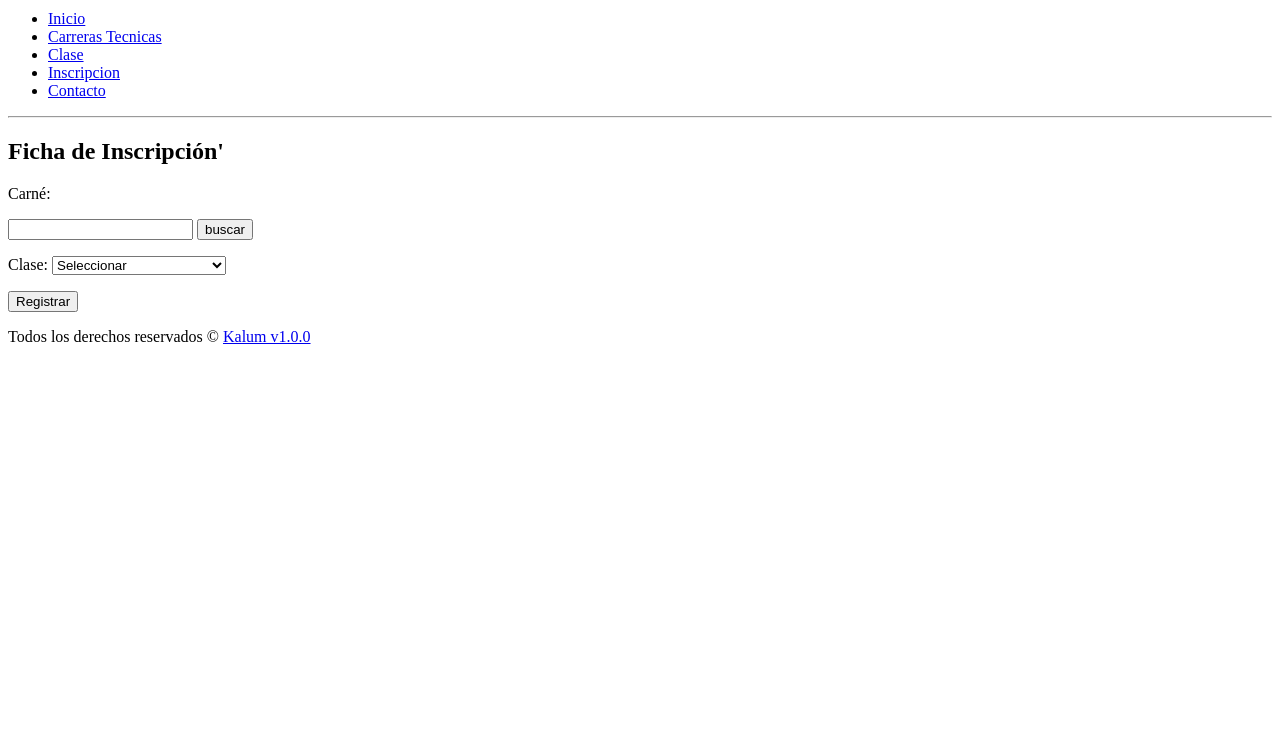
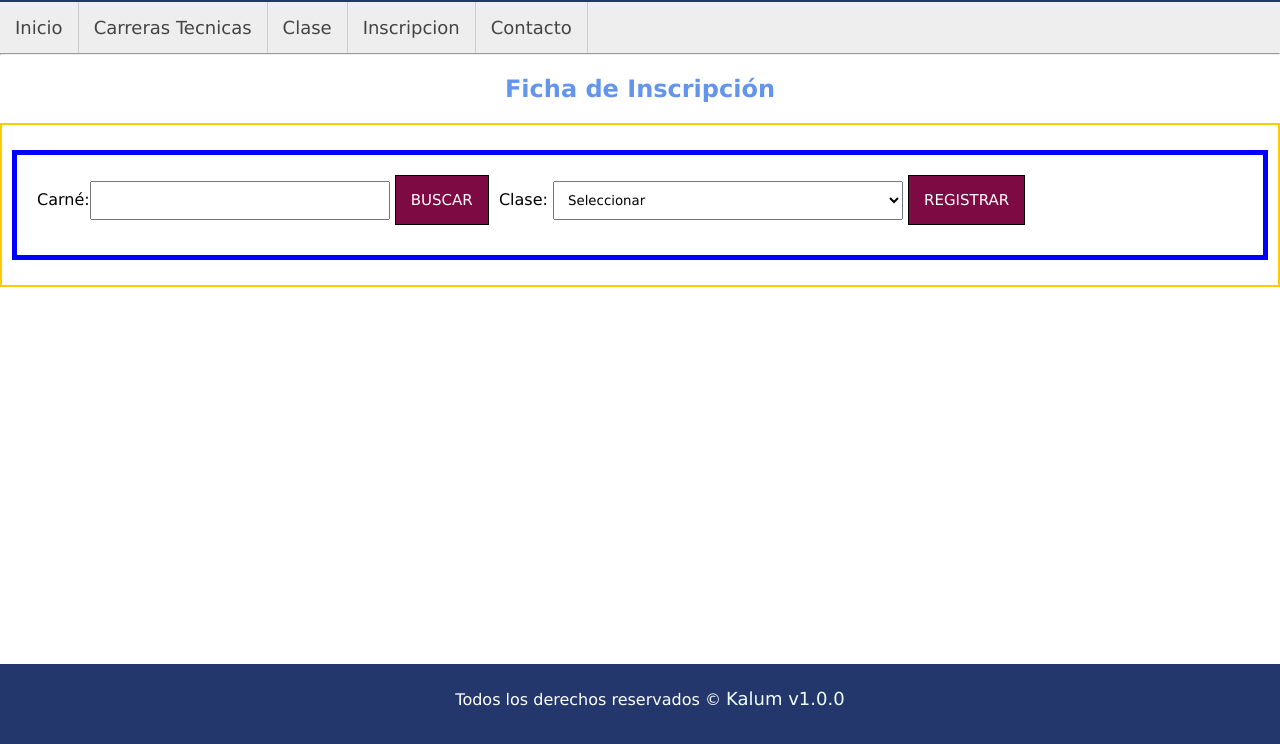
Before and after one commit to scifuentes-i078l/vs-frontend-2021, a plain HTML site: page inscripcion.html in a window 1280 px wide. Shown: the part 56-800 px from the top of the page. Drawn offline with Linux system fonts and the light colour scheme.

Commit message:
Finalizando el proceso de diseño de la pagina

```diff
--- a/assests/css/style.css
+++ b/assests/css/style.css
@@ -10,6 +10,7 @@ header{
     background:#23376D;
     text-align: center;
     color: white;
+    /*hace que el texto se separe 10 pixeles del cuadro del header*/
     padding: 10px;
 }
 
@@ -18,6 +19,7 @@ footer{
     text-align: center;
     color: white;
     padding: 10px;
+    /*se manda al fondo de la pgina*/
     bottom: 0px;
     position: fixed;
     width: 100%;
@@ -34,14 +36,20 @@ footer a{
     color:azure;
 
 }
-/*Selector por ID*/
+
+
+/*Selector por ID desventaja solo lo puedo usar una vez poruqe esta amarrado al id que a su vez es unico*/
 
 #contenido{
     border: 2px solid #FDCC00;
     padding: 10px;
 }
 
-#contenido img {
+
+#contenido table {
+    margin: auto;
+}
+#principal {
     margin-left: 20%;
 }
 
@@ -51,3 +59,77 @@ footer a{
     font-weight:bold ;
     margin: 10px;
 }
+
+#menu {
+    background-color: #eee;
+}
+
+#menu ul li {
+    display: block;
+    float: left;
+    border-right:#ccc 1px solid;
+}
+
+#menu ul li a {
+    display: block;
+    padding: 15px;
+    color: #444;
+}
+
+#menu ul li:hover {
+    background: rgb(16,75,143);
+    cursor: pointer;
+}
+
+#menu ul li:hover a {
+    color: white;
+}
+
+/*selector por clase -> se puede reutilizar*/
+
+.clearFix{
+    float: unset;
+    clear: both;
+}
+
+.subTitulo {
+    text-align: center;
+    color: cornflowerblue;
+    margin-top: 20px;
+    margin-bottom: 20px;
+}
+
+/*Selector por atributo*/
+#contenido form {
+    border : 5px solid blue;
+    margin-top: 15px;
+    margin-bottom: 15px;
+    padding: 20px;
+
+}
+
+
+#contenido form * {
+ display: inline-block;
+
+}
+
+input[type="text"], select {
+    margin-bottom: 15px;
+    padding: 10px;
+    width: 300px;
+}
+
+select {
+    width: 350px;
+}
+
+input[type="submit"], button {
+background: #7d0a42;
+color: white;
+padding: 15px;
+font-size: 15px;
+text-transform: uppercase;
+border: 1px solid black;
+cursor: pointer;
+}
--- a/inscripcion.html
+++ b/inscripcion.html
@@ -2,22 +2,24 @@
 <html lang="ES">
 <head>
           <title>sistema de control Académico Kalum v1.0.0</title>
+          <link rel="stylesheet" href="./assests/css/style.css">
 </head>
 <body>
     <header>
         <h1>Sistema de Control académico <em>Kalum</em></h1>
     </header>
-    <nav>
+    <nav id="menu">
         <ul>
             <li><a href="./index.html">Inicio</a></li>
             <li><a href="./carreras-tecnicas.html">Carreras Tecnicas</a></li>
             <li><a href="./clases.html">Clase</a></li>
             <li><a href="./inscripcion.html">Inscripcion</a></li>
             <li><a href="./contacto.html">Contacto</a></li>
+            <div class="clearFix"></div>
         </ul>
     </nav>
     <hr>
-    <h2>Ficha de Inscripción'</h2>
+    <h2 class="subTitulo">Ficha de Inscripción</h2>
     <div id="contenido">
         <form action="">
             <p>
```
Also changed, not shown: carreras-tecnicas.html (+4 -2 lines), clases.html (+5 -3 lines), contacto.html (+4 -2 lines), index.html (+3 -2 lines).
